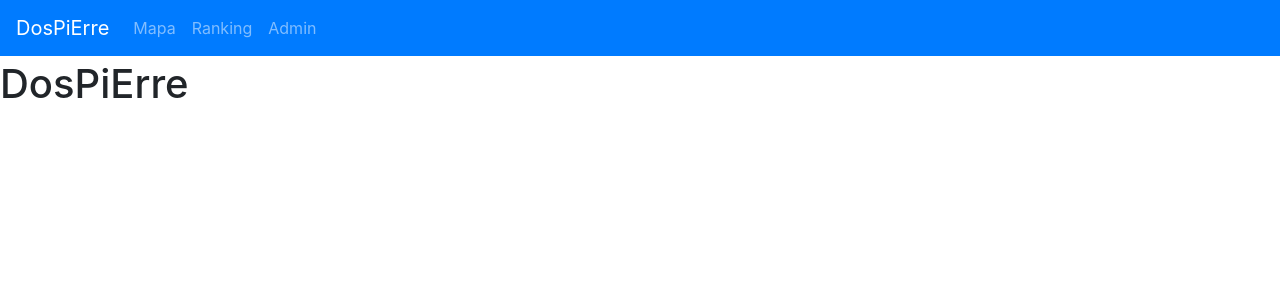
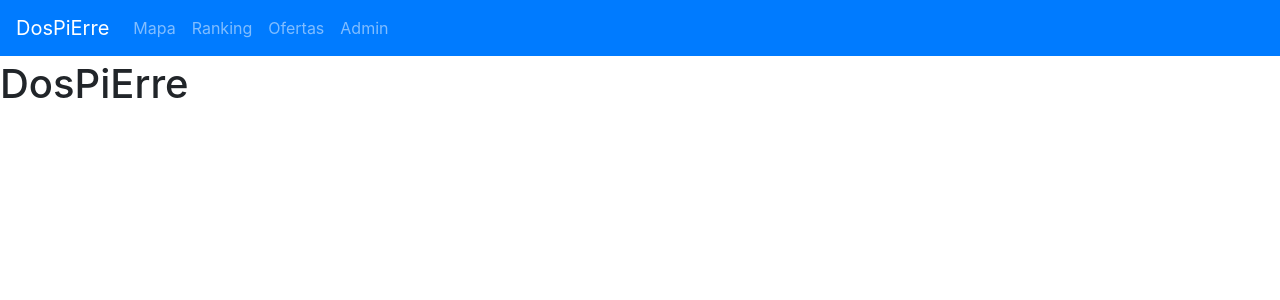
Before and after one commit to falken20/Hackathon2020_DosPiErre, a Django app: page / in a window 1280 px wide. Shown: the top 300 px of the page. Run offline with Django 3.2, Linux system fonts and the light colour scheme; some libraries are stand-ins or nearby versions.

Commit message:
Tablas creadas

```diff
--- a/templates/base.html
+++ b/templates/base.html
@@ -32,12 +32,16 @@
           <ul class="navbar-nav mr-auto">
 
               <li class="nav-item">
-                <a class="nav-link" href="/cards">Mapa</a>
+                <a class="nav-link" href="/mapa">Mapa</a>
               </li>
 
 
               <li class="nav-item">
-                <a class="nav-link" href="/books">Ranking</a>
+                <a class="nav-link" href="/ranking">Ranking</a>
+              </li>
+
+              <li class="nav-item">
+                <a class="nav-link" href="/ofertas">Ofertas</a>
               </li>
 
               <li class="nav-item">
```
Also changed, not shown: db.sqlite3 (added), 1 other file.
